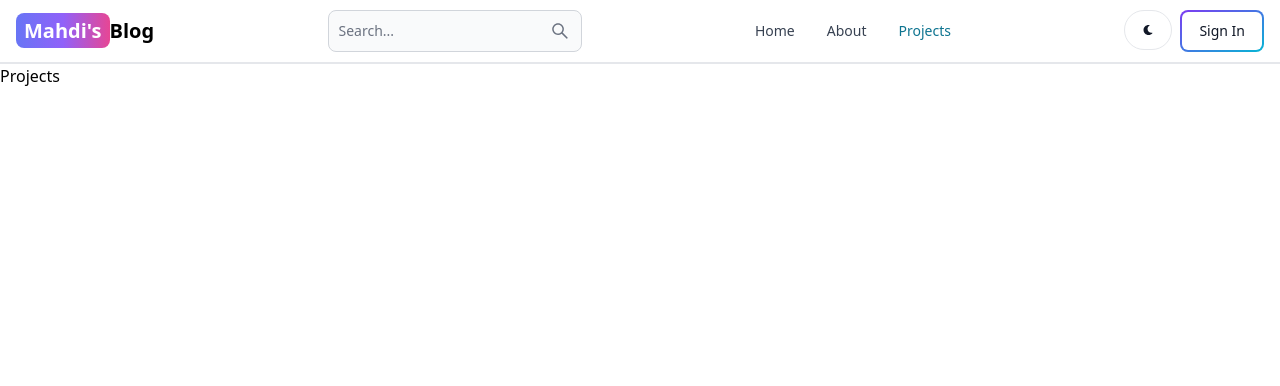
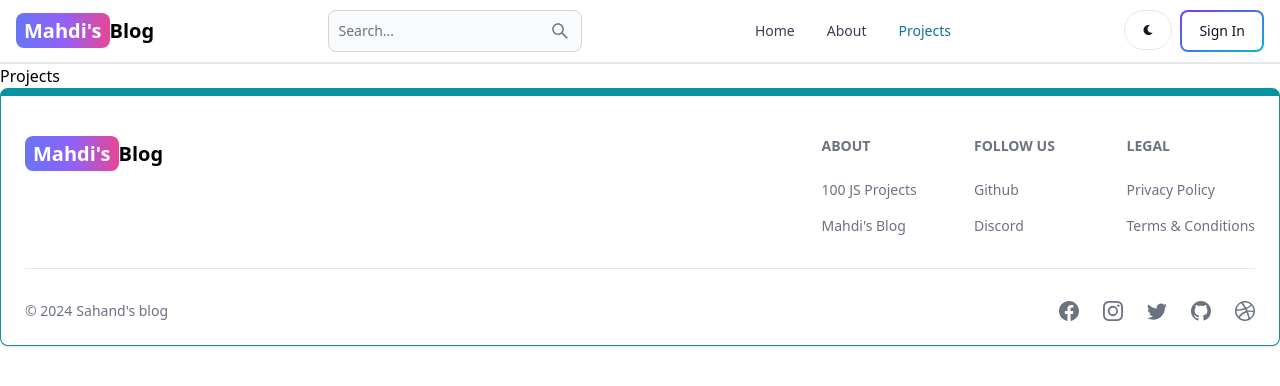
Before and after one commit to 0Mahdi/mern-blog, a React (Vite) app in the folder client/: page /projects in a window 1280 px wide. Shown: the top 386 px of the page. Built offline with nearby package versions, Linux system fonts and the light colour scheme.

Commit message:
create and add the footer components

```diff
--- a/client/src/App.jsx
+++ b/client/src/App.jsx
@@ -6,6 +6,7 @@ import SignUp from './pages/SignUp'
 import Dashboard from './pages/Dashboard'
 import Projects from './pages/Projects'
 import Header from './components/Header'
+import Footer from './components/Footer'
 
 export default function App() {
   return (
@@ -18,9 +19,8 @@ export default function App() {
         <Route path="/sign-up" element={<SignUp />} />
         <Route path="/dashboard" element={<Dashboard />} />
         <Route path="/projects" element={<Projects />} />
-
       </Routes>
-
+      <Footer/>
     </BrowserRouter>
   )
 }
--- /dev/null
+++ b/client/src/components/Footer.jsx
@@ -0,0 +1,81 @@
+import { Footer } from 'flowbite-react';
+import { Link } from 'react-router-dom';
+import { BsFacebook, BsInstagram, BsTwitter, BsGithub, BsDribbble } from 'react-icons/bs';
+export default function FooterCom() {
+  return (
+    <Footer container className='border border-t-8 border-teal-500'>
+      <div className='w-full max-w-7xl mx-auto'>
+        <div className='grid w-full justify-between sm:flex md:grid-cols-1'>
+          <div className='mt-5'>
+            <Link
+              to='/'
+              className='self-center whitespace-nowrap text-lg sm:text-xl font-semibold dark:text-white'
+            >
+              <span className='px-2 py-1 bg-gradient-to-r from-indigo-500 via-purple-500 to-pink-500 rounded-lg text-white'>
+                Mahdi's
+              </span>
+              Blog
+            </Link>
+          </div>
+          <div className='grid grid-cols-2 gap-8 mt-4 sm:grid-cols-3 sm:gap-6'>
+            <div>
+              <Footer.Title title='About' />
+              <Footer.LinkGroup col>
+                <Footer.Link
+                  href='https://www.100jsprojects.com'
+                  target='_blank'
+                  rel='noopener noreferrer'
+                >
+                  100 JS Projects
+                </Footer.Link>
+                <Footer.Link
+                  href='/about'
+                  target='_blank'
+                  rel='noopener noreferrer'
+                >
+                  Mahdi's Blog
+                </Footer.Link>
+              </Footer.LinkGroup>
+            </div>
+            <div>
+              <Footer.Title title='Follow us' />
+              <Footer.LinkGroup col>
+                <Footer.Link
+                  href='https://www.github.com/sahandghavidel'
+                  target='_blank'
+                  rel='noopener noreferrer'
+                >
+                  Github
+                </Footer.Link>
+                <Footer.Link href='#'>Discord</Footer.Link>
+              </Footer.LinkGroup>
+            </div>
+            <div>
+              <Footer.Title title='Legal' />
+              <Footer.LinkGroup col>
+                <Footer.Link href='#'>Privacy Policy</Footer.Link>
+                <Footer.Link href='#'>Terms &amp; Conditions</Footer.Link>
+              </Footer.LinkGroup>
+            </div>
+          </div>
+        </div>
+        <Footer.Divider />
+        <div className='w-full sm:flex sm:items-center sm:justify-between'>
+          <Footer.Copyright
+            href='#'
+            by="Sahand's blog"
+            year={new Date().getFullYear()}
+          />
+          <div className="flex gap-6 sm:mt-0 mt-4 sm:justify-center">
+            <Footer.Icon href='#' icon={BsFacebook}/>
+            <Footer.Icon href='#' icon={BsInstagram}/>
+            <Footer.Icon href='#' icon={BsTwitter}/>
+            <Footer.Icon href='https://github.com/0Mahdi' icon={BsGithub}/>
+            <Footer.Icon href='#' icon={BsDribbble}/>
+
+          </div>
+        </div>
+      </div>
+    </Footer>
+  );
+}
```
